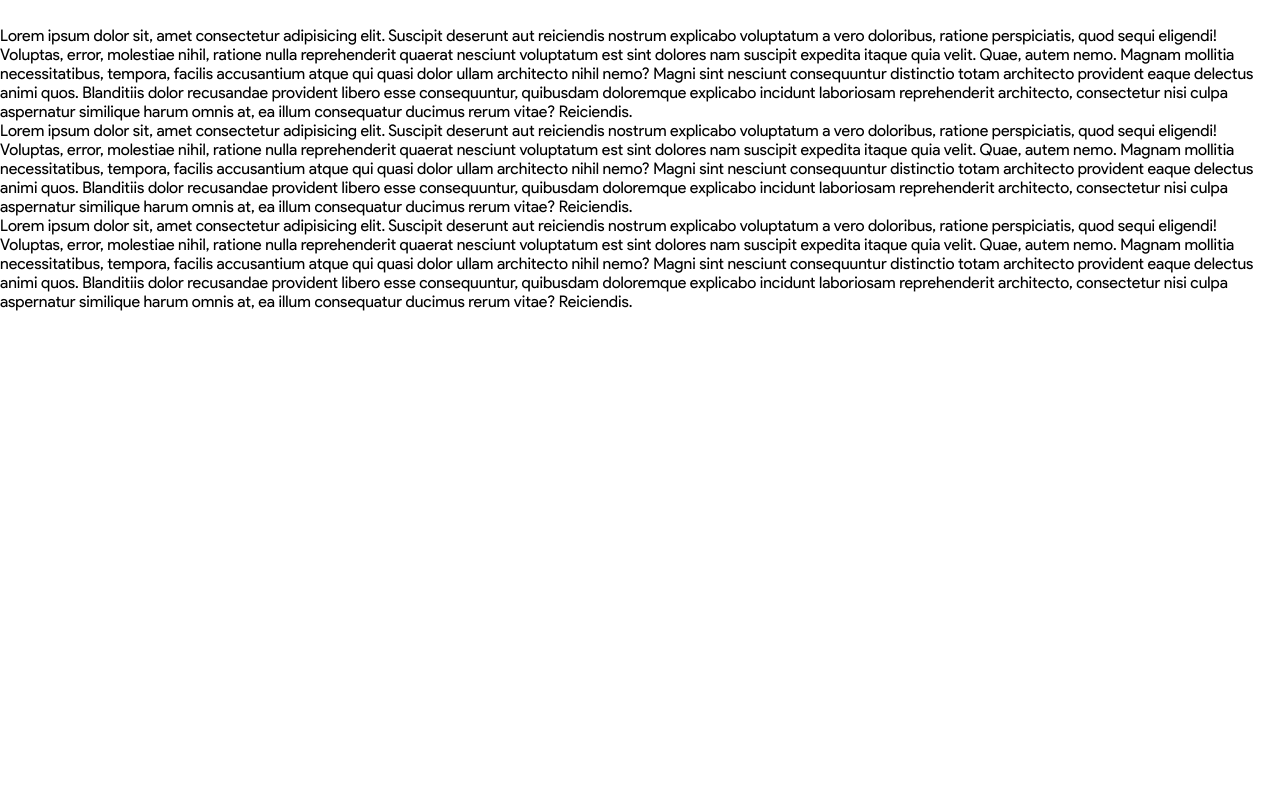
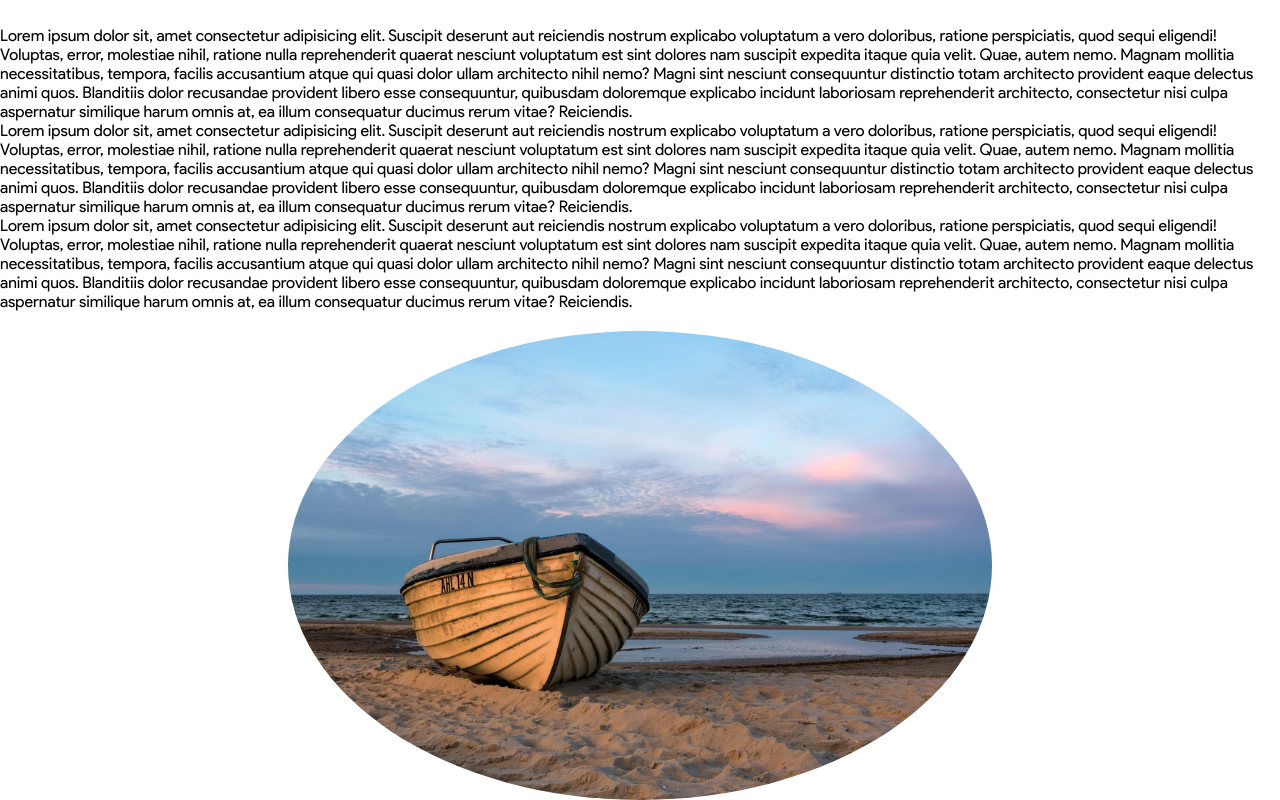
Before and after one commit to josec0930/Position, a plain HTML site: page index.html in a window 1280 px wide. Shown: the part 896-1696 px from the top of the page. Before the commit the page ends 1207 px from the top, so only its background shows below. Drawn offline with Linux system fonts and the light colour scheme.

Commit message:
completo

```diff
--- a/index.html
+++ b/index.html
@@ -92,6 +92,9 @@
                 libero esse consequuntur, quibusdam doloremque explicabo incidunt laboriosam reprehenderit architecto,
                 consectetur nisi culpa aspernatur similique harum omnis at, ea illum consequatur ducimus rerum vitae?
                 Reiciendis.</p>
+                <div class="centrarimg">
+                    <img src="recursos/images/bahia.jpg" alt="">
+                </div>
         </main>
     </head>
 </body>
--- a/style.css
+++ b/style.css
@@ -122,3 +122,12 @@ header {
     top: 59%;
     left: 43%;
 }
+.centrarimg{
+    margin: 20px auto 50px;
+}
+.centrarimg img{
+    width: 55%;
+    border-radius: 50%;
+    display: block;
+    margin: 20px auto;
+}
```
Also changed, not shown: recursos/images/bahia.jpg (added).
